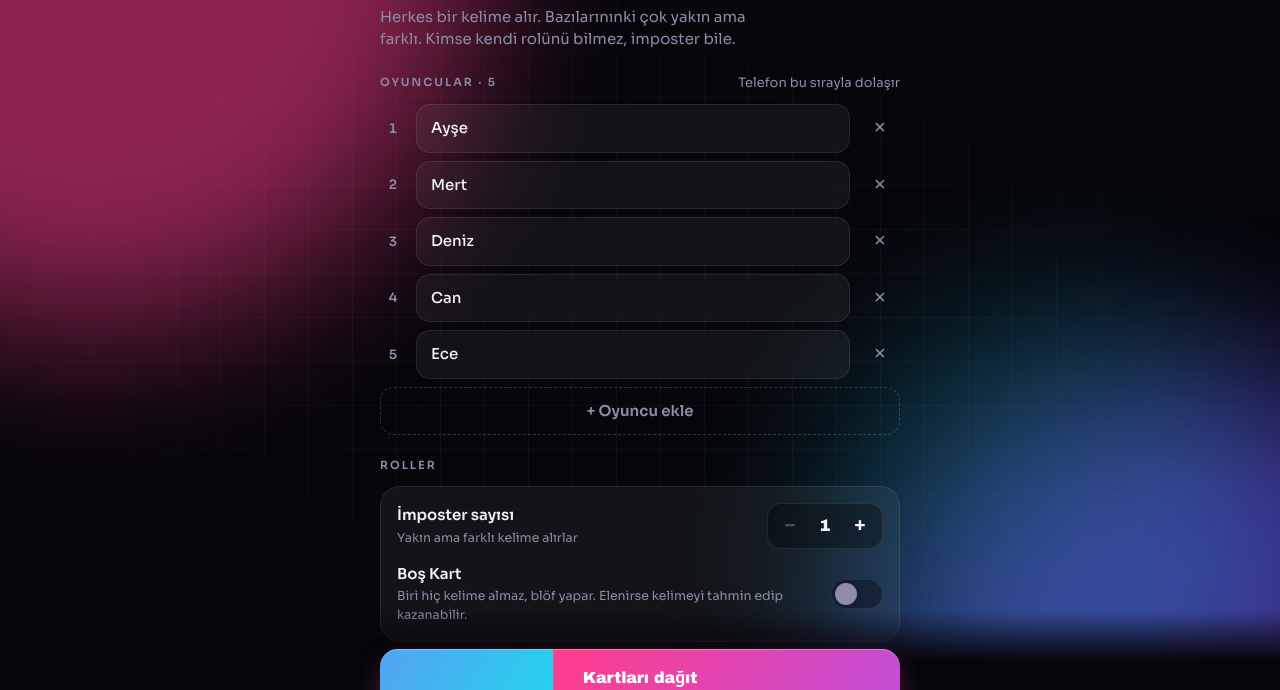
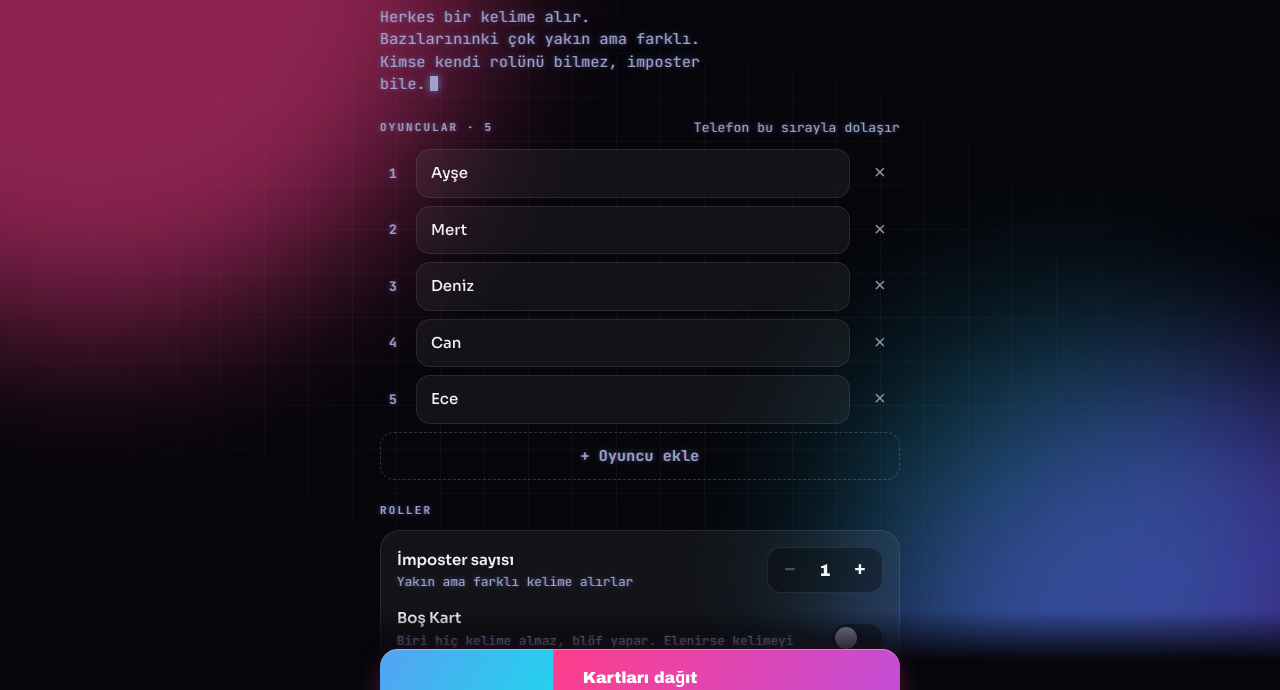
Before and after one commit to ismaybek/imposter, a plain HTML site: page index.html in a window 1280 px wide. Shown: the part 79-769 px from the top of the page. Drawn offline with Linux system fonts and the light colour scheme; a web font is replaced by a local one.

Commit message:
Gri yazılara retro terminal efekti ve karışık harf animasyonu
Co-Authored-By: Claude Opus 5.5 <noreply@anthropic.com>
Claude-Session: https://claude.ai/code/session_01VM3CCTGN9FzcaJLTe8z1Ng

```diff
--- a/index.html
+++ b/index.html
@@ -7,7 +7,7 @@
 <style>:root{padding-top:env(safe-area-inset-top,0px);padding-bottom:env(safe-area-inset-bottom,0px)}body{margin:0}img{max-width:100%}[hidden]{display:none!important}</style>
 <title>Çeldirici</title>
 <link rel="preconnect" href="https://fonts.googleapis.com">
-<link rel="stylesheet" href="https://fonts.googleapis.com/css2?family=Unbounded:wght@600;700;800&family=Sora:wght@400;500;600&display=swap">
+<link rel="stylesheet" href="https://fonts.googleapis.com/css2?family=Unbounded:wght@600;700;800&family=Sora:wght@400;500;600&family=JetBrains+Mono:wght@400;600&display=swap">
 <style>
 /* Layout: one narrow column floating over slow neon light; glass panels, one hero card that flips in 3D. Single dark look by choice. */
 :root{
@@ -170,6 +170,16 @@ details[open] summary::after{content:"–"}
 #app>*{animation:rise .4s cubic-bezier(.2,.8,.3,1) both}
 #app>*:nth-child(2){animation-delay:.04s}#app>*:nth-child(3){animation-delay:.08s}#app>*:nth-child(4){animation-delay:.12s}#app>*:nth-child(5){animation-delay:.16s}
 @keyframes rise{from{transform:translateY(10px)}}
+/* retro terminal treatment for all secondary (grey) text */
+.muted,.tag,.lbl small,.rules,h3,.face small,.face .none,.back span,.num,.wbox small,.ghost,.handoff p{
+  font-family:"JetBrains Mono", ui-monospace, "Courier New", monospace;letter-spacing:.01em;
+  color:#9FA3C8;text-shadow:0 0 6px rgba(140,150,255,.45),1px 0 0 rgba(255,61,139,.25),-1px 0 0 rgba(34,211,238,.25);
+  animation:crt 4s steps(1) infinite}
+h3{font-size:.68rem;letter-spacing:.2em}
+.tag::after{content:"";display:inline-block;width:.55em;height:1em;margin-left:4px;vertical-align:-2px;background:currentColor;box-shadow:0 0 8px rgba(140,150,255,.8);animation:blink 1s steps(1) infinite}
+@keyframes blink{50%{opacity:0}}
+@keyframes crt{0%,100%{opacity:1}7%{opacity:.82}8%{opacity:1}52%{opacity:.9;transform:translateX(.4px)}53%{opacity:1;transform:none}81%{opacity:.86}82%{opacity:1}}
+.scr{color:var(--cyan);text-shadow:0 0 8px var(--cyan)}
 @media (prefers-reduced-motion:reduce){*,*::before,*::after{animation:none!important;transition:none!important}}
 </style>
 </head>
@@ -382,6 +392,30 @@ function vEnd(){
 }
 function dEnd(){ return `<button class="cta" data-act="start">Aynı ekiple yeni el</button><button class="cta alt" data-act="setup">Ayarlar</button>`; }
 
+
+const RETRO_SEL='.muted,.tag,.lbl small,.rules,h3,.face small,.face .none,.back span,.num,.wbox small,.handoff p';
+const GLYPHS='▓▒░█<>/\\|_=+*#$%&@01ĞŞİÇÖÜ';
+let lastScreen=null;
+function scramble(){
+  if(matchMedia('(prefers-reduced-motion: reduce)').matches) return;
+  document.querySelectorAll(RETRO_SEL).forEach((el,k)=>{
+    const w=document.createTreeWalker(el,NodeFilter.SHOW_TEXT);const nodes=[];let n;
+    while(n=w.nextNode()) if(n.nodeValue.trim()) nodes.push(n);
+    nodes.forEach(node=>{
+      const final=node.nodeValue, len=final.length, delay=k*40;let f=0;
+      const steps=Math.min(26,8+len);
+      const tick=()=>{
+        if(!node.isConnected) return;
+        const done=Math.floor(len*f/steps);
+        let out=final.slice(0,done);
+        for(let i=done;i<len;i++) out+= final[i]===" "?" ":GLYPHS[Math.floor(Math.random()*GLYPHS.length)];
+        node.nodeValue=out;
+        if(f++<steps) setTimeout(tick,28); else node.nodeValue=final;
+      };
+      setTimeout(tick,delay);
+    });
+  });
+}
 function render(){
   const app = document.getElementById("app"), dock=document.getElementById("dock"), din=document.getElementById("dockIn");
   let v="", d="";
@@ -399,6 +433,7 @@ function render(){
   app.innerHTML=v; din.innerHTML=d; dock.hidden=!d;
   app.style.paddingBottom = d ? (din.children.length>1?"170px":"120px") : "";
   bindCard();
+  if(screen!==lastScreen){ lastScreen=screen; scramble(); }
 }
 
 function bindCard(){
```
